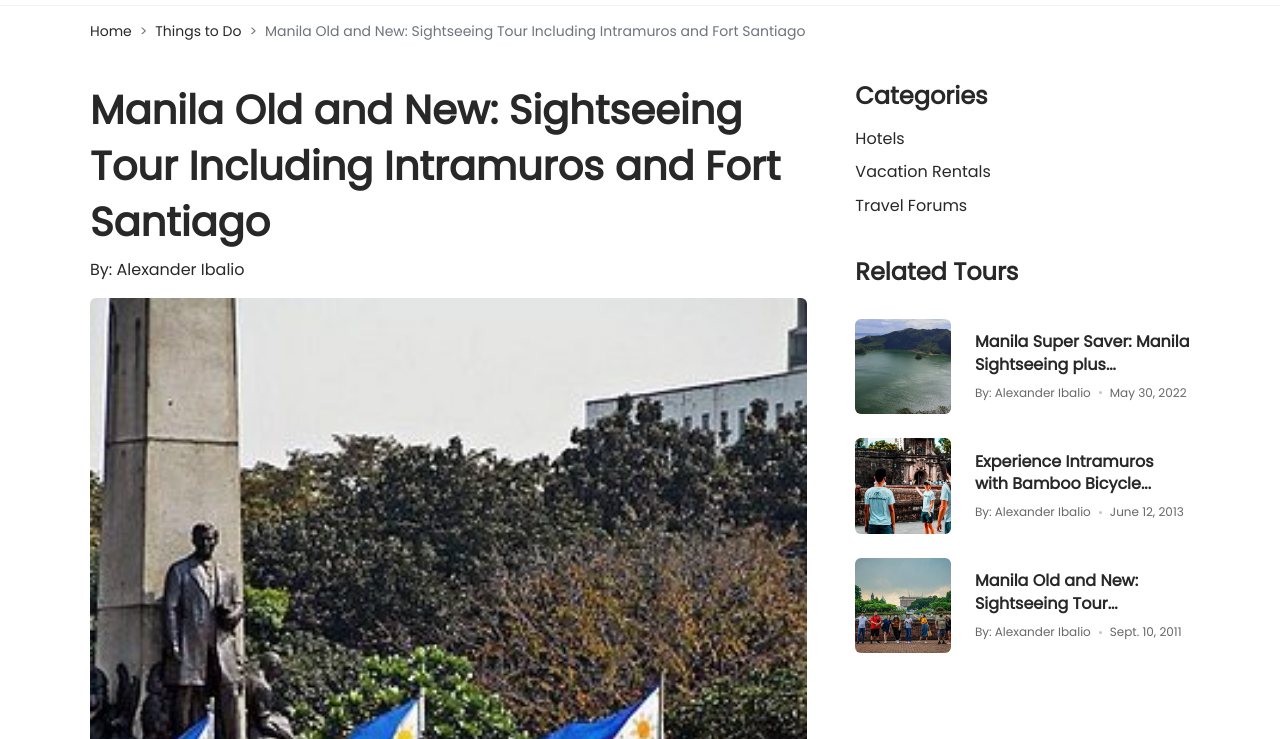
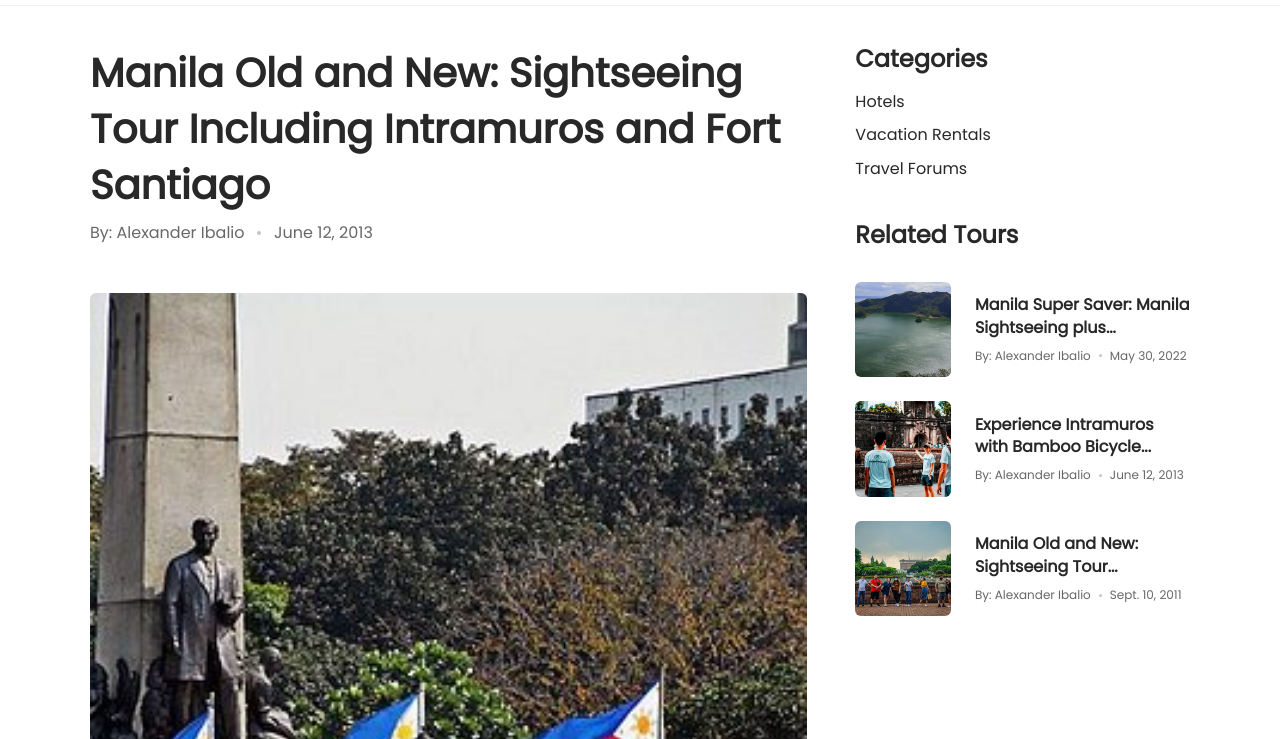
Before and after one commit to trietrade/trip-directory, a website: page details.html in a window 1280 px wide. Shown: the part 61-800 px from the top of the page. Drawn offline with nearby package versions, Linux system fonts and the light colour scheme.

Commit message:
ui updates

```diff
--- a/details.html
+++ b/details.html
@@ -69,18 +69,15 @@
     <main>
         <section class="pb-5 pt-3">
             <div class="container">
-                <nav style="--bs-breadcrumb-divider: '>';" aria-label="breadcrumb">
-                    <ol class="breadcrumb">
-                        <li class="breadcrumb-item"><a href="index.html">Home</a></li>
-                        <li class="breadcrumb-item">Things to Do</li>
-                        <li class="breadcrumb-item active" aria-current="page">Manila Old and New: Sightseeing Tour Including Intramuros and Fort Santiago</li>
-                    </ol>
-                </nav>
-
                 <div class="row pt-4 g-5">
                     <div class="col-xl-8">
                         <h1 class="post-title">Manila Old and New: Sightseeing Tour Including Intramuros and Fort Santiago</h1>
-                        <p class="post-author">By: Alexander Ibalio</p>
+
+                        <div class="post-context">
+                            <span class="post-author">By: Alexander Ibalio</span>
+                            <span class="dot"></span>
+                            <span class="post-date">June 12, 2013</span>
+                        </div>
 
                         <img src="img/thumbnails/thumb-3.jpg" class="post-thumbnail" alt="" />
 
--- a/sass/layouts/_article.scss
+++ b/sass/layouts/_article.scss
@@ -2,6 +2,30 @@
     font-size: 40px;
     font-weight: 600;
     line-height: 1.4;
+
+    @media (max-width: 564px) {
+        font-size: 32px;
+        line-height: 1.3;
+    }
+}
+
+.post-context {
+    display: flex;
+    align-items: center;
+    gap: 0.8rem;
+    margin-bottom: 3rem;
+
+    .post-author, .post-date {
+        font-size: 16px;
+        color: rgba(var(--color-dark-rgb), 0.7);
+    }
+
+    .dot {
+        width: 4px;
+        height: 4px;
+        border-radius: 50%;
+        background-color: var(--color-medium-shade);
+    }
 }
 
 .post-thumbnail {
```
Also changed, not shown: css/reboot.min.css (deleted), css/style.min.css.
